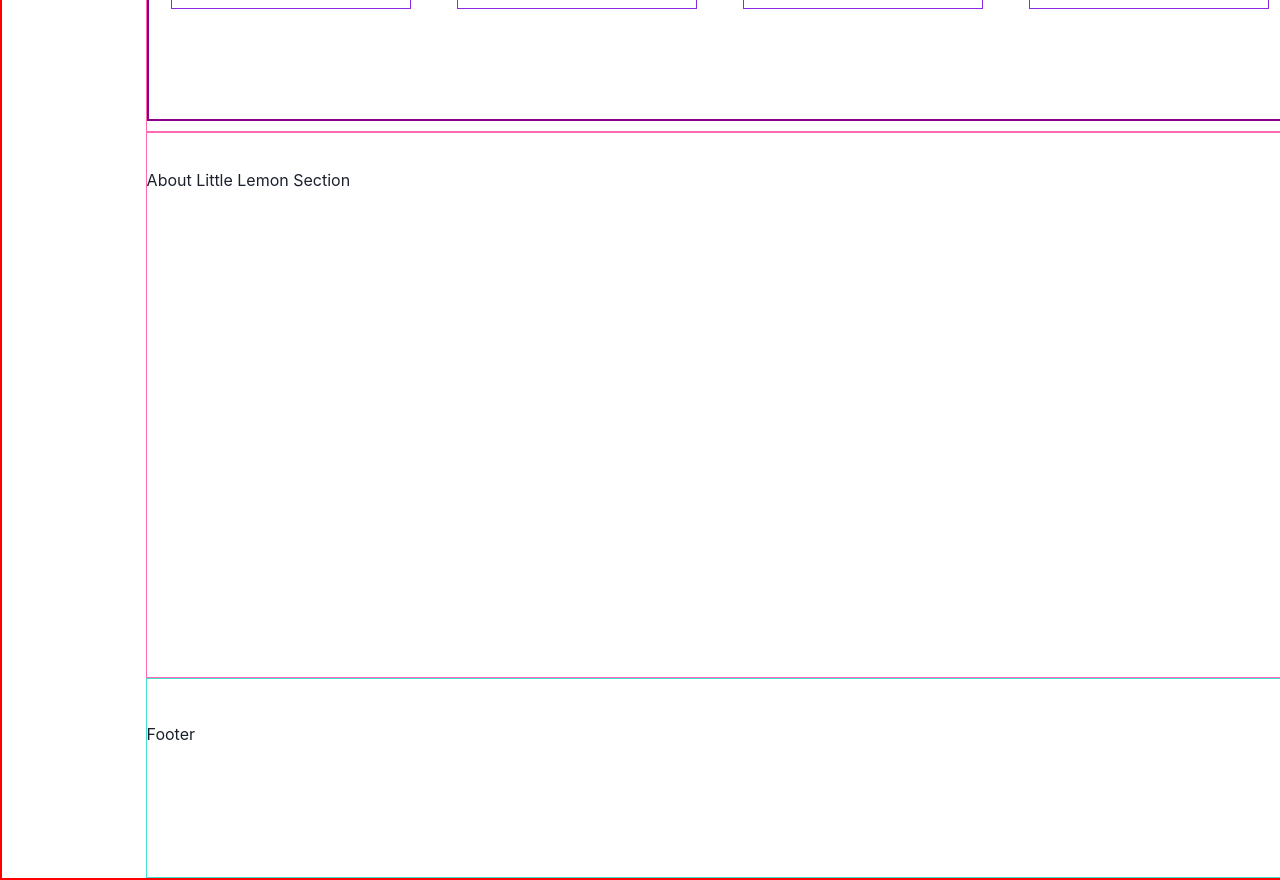
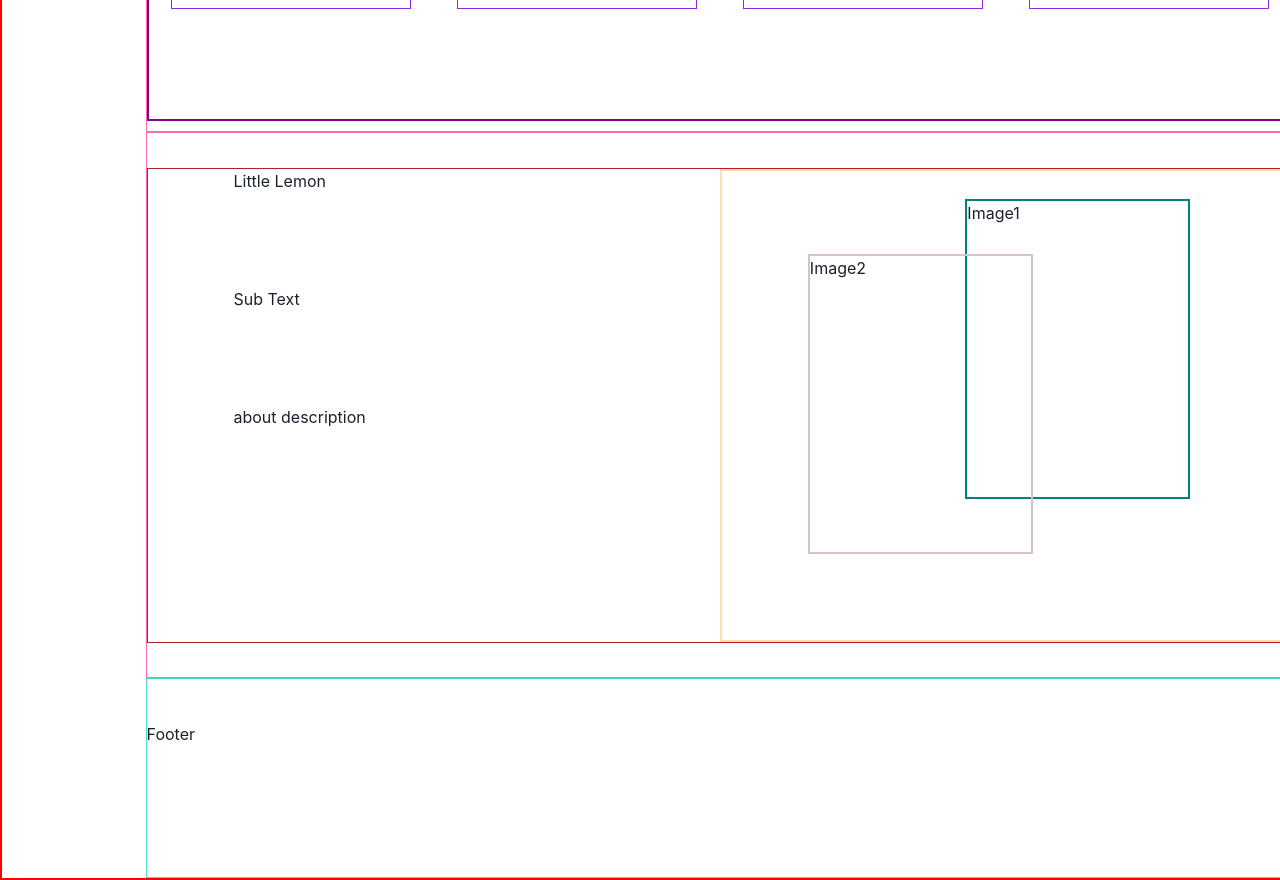
Before and after one commit to j-abellera/LL_Cap_Project, a React (Create React App) app: page / in a window 1280 px wide. Shown: the part 2020-2900 px from the top of the page. Built offline with nearby package versions, Linux system fonts and the light colour scheme.

Commit message:
wireframe about section

```diff
--- /dev/null
+++ b/src/components/Main/About/About.css
@@ -0,0 +1,54 @@
+.about-container {
+    border: solid 1px firebrick;
+    height: 100%;
+    display: grid;
+    grid-template-columns: 1fr 1fr;
+}
+
+.about-left {
+    display: grid;
+    grid-template-columns: 1fr;
+    grid-template-rows: 1fr 1fr 2fr;
+    grid-template-areas:'title'
+                        'sub'
+                        'desc'
+    ;
+    padding-left: 15%;
+}
+
+.about-title {
+    grid-area: title;
+}
+.about-sub {
+    grid-area: sub;
+}
+.about-description {
+    grid-area: desc;
+}
+
+.about-image {
+    border: solid 2px navajowhite;
+    padding: 5%;
+    display: grid;
+    grid-template-columns: repeat(12, 1fr);
+    align-items: flex-end;
+    padding-left: 15%;
+    padding-bottom: 15%;
+}
+
+.about-img1 {
+    border: solid 2px teal;
+    width: 225px;
+    height: 300px;
+    grid-column: 1;
+    grid-row: 1;
+    margin: 0 0 auto 70%;
+}
+
+.about-img2 {
+    border: solid 2px thistle;
+    width: 225px;
+    height: 300px;
+    grid-column: 1;
+    grid-row: 1;
+}
--- /dev/null
+++ b/src/components/Main/About/About.js
@@ -0,0 +1,20 @@
+import React from 'react';
+import './About.css';
+
+function About() {
+    return (
+        <div className='about-container'>
+            <div className='about-left'>
+                <h1 className='about-title'>Little Lemon</h1>
+                <h2 className='about-sub'>Sub Text</h2>
+                <p className='about-description'>about description</p>
+            </div>
+            <div className='about-image'>
+                <div className='about-img1'>Image1</div>
+                <div className='about-img2'>Image2</div>
+            </div>
+        </div>
+    )
+}
+
+export default About;
--- a/src/components/Main/Main.js
+++ b/src/components/Main/Main.js
@@ -3,6 +3,7 @@ import './Main.css';
 import Hero from './Hero Section/Hero.js';
 import Highlight from './Highlight Section/Highlight.js';
 import Testimonials from './Testimonials/Testimonials.js';
+import About from './About/About.js';
 
 function Main() {
     return (
@@ -10,7 +11,7 @@ function Main() {
             <section id='hero-section'><Hero /></section>
             <section id='highlight-section'><Highlight /></section>
             <section id='testimonials-section'><Testimonials /></section>
-            <section id='about-section'>About Little Lemon Section</section>
+            <section id='about-section'><About /></section>
         </main>
     )
 }
```
